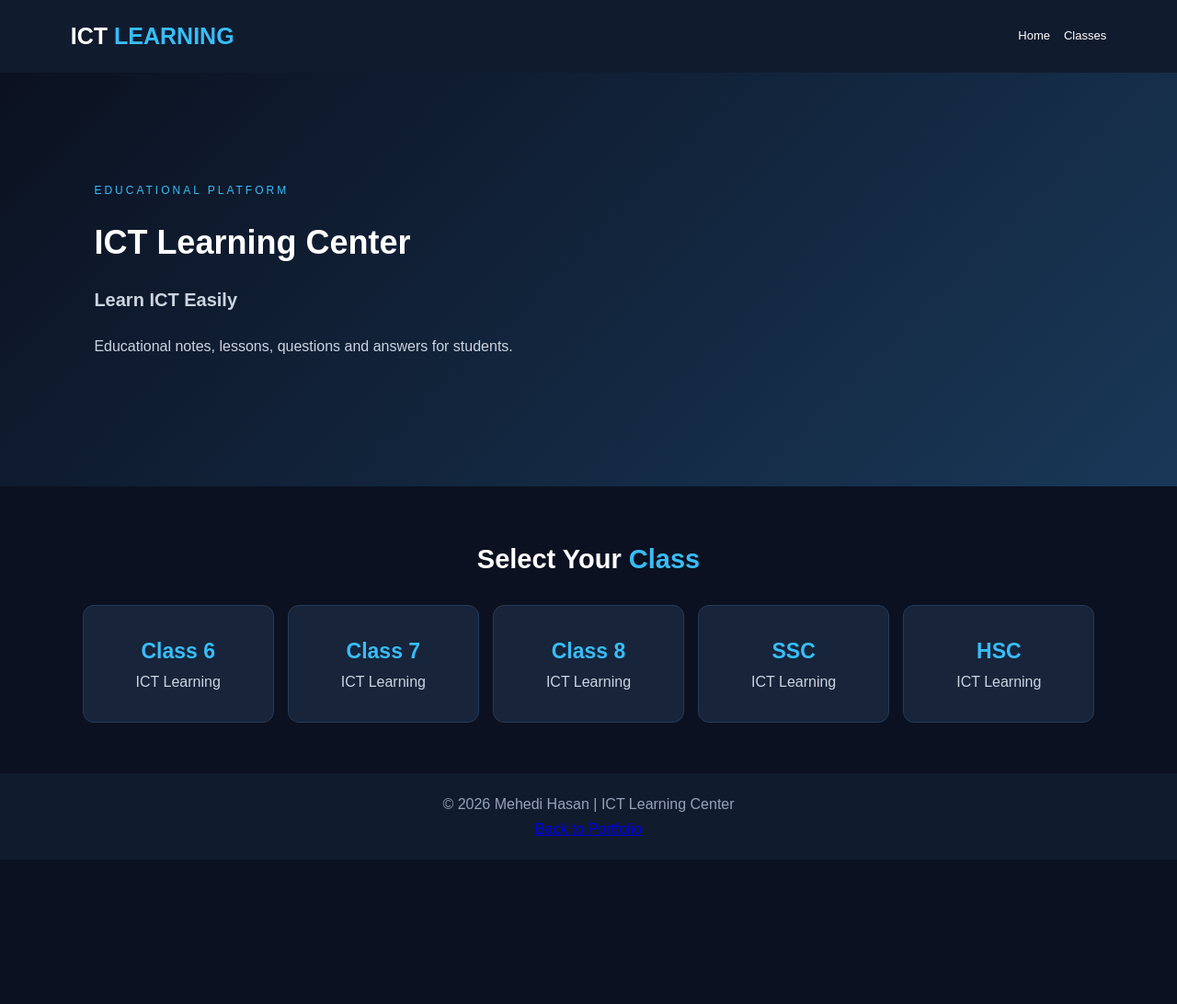
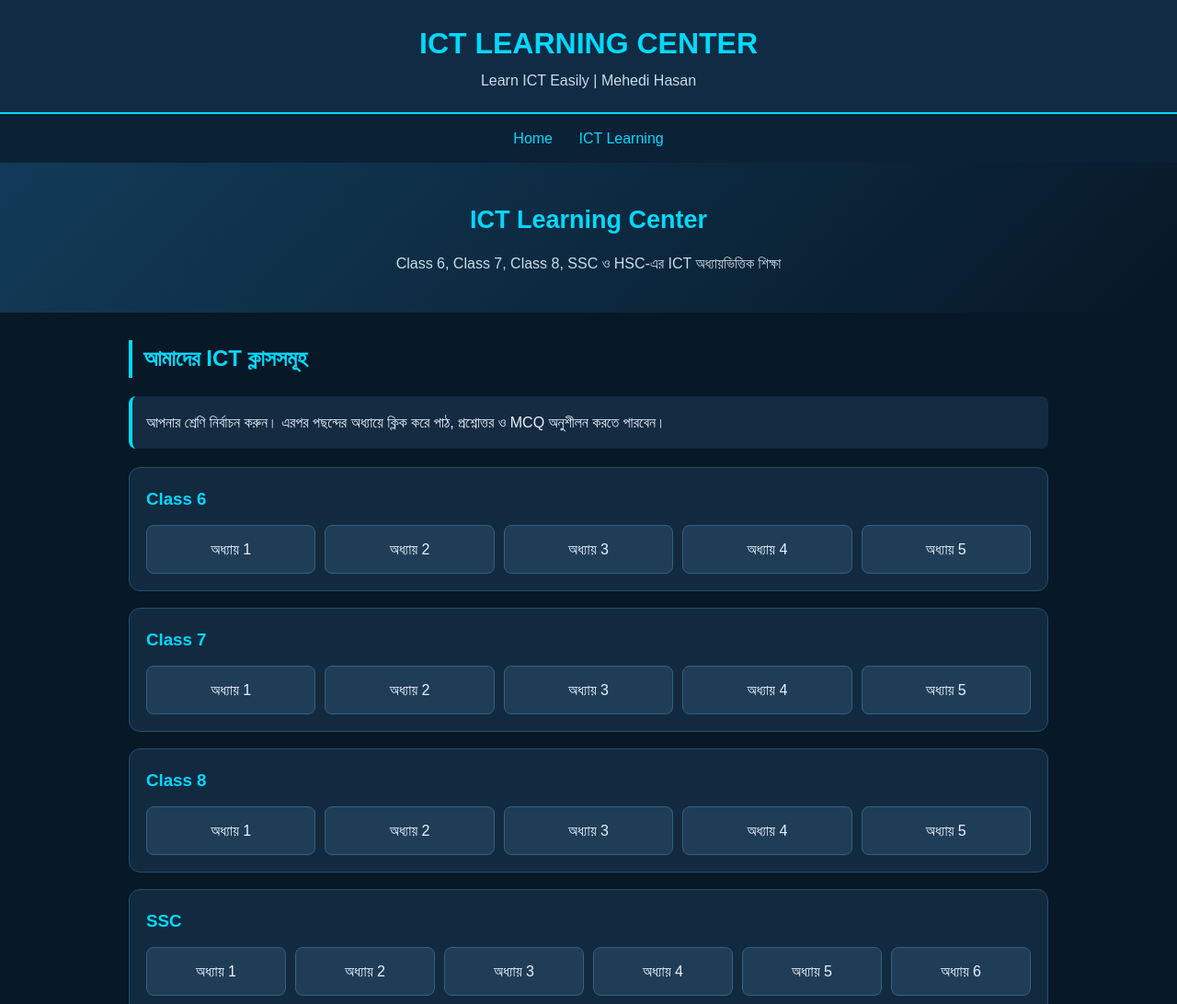
Before and after one commit to mhgithub21/mehedi-portfolio, a plain HTML site: page ict.html in a window 1280 px wide. Shown: the top 1092 px of the page at 92% size. Before the commit the page ends 935 px from the top, so only its background shows below. Drawn offline with Linux system fonts and the light colour scheme.

Commit message:
Update ict.html

```diff
--- a/ict.html
+++ b/ict.html
@@ -1,71 +1,226 @@
 
 <!DOCTYPE html>
-<html lang="en">
+<html lang="bn">
 <head>
-    <meta charset="UTF-8">
-    <meta name="viewport" content="width=device-width, initial-scale=1.0">
-    <title>ICT Learning Center</title>
-    <link rel="stylesheet" href="style.css">
+<meta charset="UTF-8">
+<meta name="viewport" content="width=device-width, initial-scale=1.0">
+<title>ICT Learning Center | Mehedi Hasan</title>
+
+<style>
+* {
+    margin: 0;
+    padding: 0;
+    box-sizing: border-box;
+}
+
+body {
+    background: #071827;
+    color: #eaf4ff;
+    font-family: Arial, sans-serif;
+    line-height: 1.7;
+}
+
+header {
+    background: #102b43;
+    padding: 20px 12px;
+    text-align: center;
+    border-bottom: 2px solid #00d9ff;
+}
+
+header h1 {
+    color: #00d9ff;
+}
+
+header p {
+    color: #c9ddeb;
+}
+
+nav {
+    background: #0b2135;
+    padding: 13px;
+    text-align: center;
+}
+
+nav a {
+    color: #00d9ff;
+    text-decoration: none;
+    margin: 5px 12px;
+}
+
+.hero {
+    text-align: center;
+    padding: 40px 15px;
+    background: linear-gradient(135deg, #123b59, #071827);
+}
+
+.hero h2 {
+    color: #00d9ff;
+    font-size: 27px;
+}
+
+.hero p {
+    margin-top: 10px;
+    color: #c9ddeb;
+}
+
+.container {
+    max-width: 1000px;
+    width: 94%;
+    margin: 30px auto;
+}
+
+.section-title {
+    color: #00d9ff;
+    margin: 30px 0 15px;
+    border-left: 4px solid #00d9ff;
+    padding-left: 12px;
+}
+
+.class-card {
+    background: #122a40;
+    border: 1px solid #24506d;
+    border-radius: 12px;
+    padding: 18px;
+    margin: 18px 0;
+}
+
+.class-card h3 {
+    color: #00d9ff;
+    margin-bottom: 12px;
+}
+
+.chapter-grid {
+    display: grid;
+    grid-template-columns: repeat(auto-fit, minmax(125px, 1fr));
+    gap: 10px;
+}
+
+.chapter-grid a {
+    background: #203d57;
+    border: 1px solid #32617e;
+    border-radius: 8px;
+    color: #eaf4ff;
+    text-decoration: none;
+    padding: 12px 8px;
+    text-align: center;
+    transition: 0.2s;
+}
+
+.chapter-grid a:hover {
+    background: #00bcd4;
+    color: #071827;
+}
+
+.note {
+    background: #142b42;
+    border-left: 4px solid #00d9ff;
+    border-radius: 8px;
+    padding: 15px;
+    margin: 20px 0;
+}
+
+footer {
+    background: #102b43;
+    text-align: center;
+    padding: 22px;
+    margin-top: 40px;
+    color: #c9ddeb;
+}
+
+footer a {
+    color: #00d9ff;
+    text-decoration: none;
+}
+
+@media(max-width: 600px) {
+    .hero h2 {
+        font-size: 22px;
+    }
+}
+</style>
 </head>
+
 <body>
 
 <header>
-    <nav class="navbar">
-        <h2 class="logo">ICT<span> LEARNING</span></h2>
-        <div class="nav-links">
-            <a href="index.html">Home</a>
-            <a href="#classes">Classes</a>
-        </div>
-    </nav>
+    <h1>ICT LEARNING CENTER</h1>
+    <p>Learn ICT Easily | Mehedi Hasan</p>
 </header>
 
+<nav>
+    <a href="index.html">Home</a>
+    <a href="ict.html">ICT Learning</a>
+</nav>
+
 <section class="hero">
-    <div class="hero-content">
-        <p class="welcome">EDUCATIONAL PLATFORM</p>
-        <h1>ICT Learning Center</h1>
-        <h2>Learn ICT Easily</h2>
-        <p class="description">
-            Educational notes, lessons,
-            questions and answers for students.
-        </p>
-    </div>
+    <h2>ICT Learning Center</h2>
+    <p>Class 6, Class 7, Class 8, SSC ও HSC-এর ICT অধ্যায়ভিত্তিক শিক্ষা</p>
 </section>
 
-<section class="section" id="classes">
-    <h2>Select Your <span>Class</span></h2>
+<main class="container">
 
-    <div class="cards">
-        <a href="Classes/Class-6.html" class="class-card">
-            <h3>Class 6</h3>
-            <p>ICT Learning</p>
-        </a>
+    <h2 class="section-title">আমাদের ICT ক্লাসসমূহ</h2>
 
-        <a href="classes/class-7.html" class="class-card">
-            <h3>Class 7</h3>
-            <p>ICT Learning</p>
-        </a>
+    <div class="note">
+        আপনার শ্রেণি নির্বাচন করুন। এরপর পছন্দের অধ্যায়ে ক্লিক করে
+        পাঠ, প্রশ্নোত্তর ও MCQ অনুশীলন করতে পারবেন।
+    </div>
 
-        <a href="classes/class-8.html" class="class-card">
-            <h3>Class 8</h3>
-            <p>ICT Learning</p>
-        </a>
+    <div id="classes-container"></div>
 
-        <a href="classes/ssc.html" class="class-card">
-            <h3>SSC</h3>
-            <p>ICT Learning</p>
-        </a>
-
-        <a href="classes/hsc.html" class="class-card">
-            <h3>HSC</h3>
-            <p>ICT Learning</p>
-        </a>
-    </div>
-</section>
+</main>
 
 <footer>
-    <p>© 2026 Mehedi Hasan | ICT Learning Center</p>
-    <a href="index.html">Back to Portfolio</a>
+    <h3>MEHEDI HASAN</h3>
+    <p>ICT Learning Center</p>
+    <p><a href="index.html">Back to Home</a></p>
+    <p>© 2026 Mehedi Hasan. All Rights Reserved.</p>
 </footer>
+
+<script>
+const classes = [
+    { name: "Class 6", id: "6", count: 5 },
+    { name: "Class 7", id: "7", count: 5 },
+    { name: "Class 8", id: "8", count: 5 },
+    { name: "SSC", id: "SSC", count: 6 },
+    { name: "HSC", id: "HSC", count: 6 }
+];
+
+const container = document.getElementById("classes-container");
+
+classes.forEach(item => {
+
+    let links = "";
+
+    for (let i = 1; i <= item.count; i++) {
+
+        let url;
+
+        // Class 6-এর প্রথম অধ্যায় আগের তৈরি পেজেই থাকবে
+        if (item.id === "6" && i === 1) {
+            url = "Classes/Class-6.html";
+        } else {
+            url = "Classes/chapter.html?class=" +
+                  item.id + "&chapter=" + i;
+        }
+
+        links += `
+            <a href="${url}">
+                অধ্যায় ${i}
+            </a>
+        `;
+    }
+
+    container.innerHTML += `
+        <section class="class-card">
+            <h3>${item.name}</h3>
+            <div class="chapter-grid">
+                ${links}
+            </div>
+        </section>
+    `;
+});
+</script>
 
 </body>
 </html>
```
